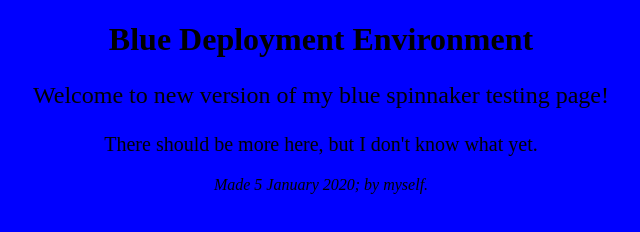
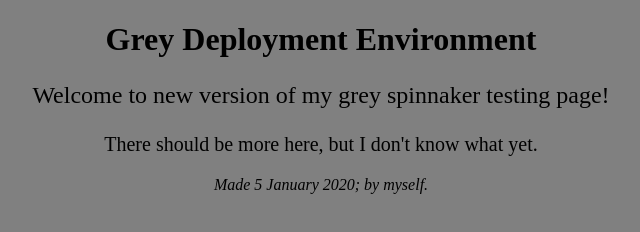
Before and after one commit to sandeep99063/SimpleNgnixApp, a plain HTML site: page index.html in a window 1280 px wide. Shown: the whole page, without its empty margins (319-959 px from the left). Drawn offline with Linux system fonts and the light colour scheme.

Commit message:
changed color to grey

```diff
--- a/index.html
+++ b/index.html
@@ -4,11 +4,11 @@
   <title>My Spinnaker page</title>
 </head>
 
-<body style="background-color: blue;">
+<body style="background-color: grey;">
 
-<h1 style="text-align: center">Blue Deployment Environment</h1>
+<h1 style="text-align: center">Grey Deployment Environment</h1>
 
-<p style="text-align: center;font-size: 24px;">Welcome to new version of my blue spinnaker testing page!</p>
+<p style="text-align: center;font-size: 24px;">Welcome to new version of my grey spinnaker testing page!</p>
 
 <p style="text-align: center;font-size: 20px;">There should be more here, but I don't know
 what yet.</p>
```
